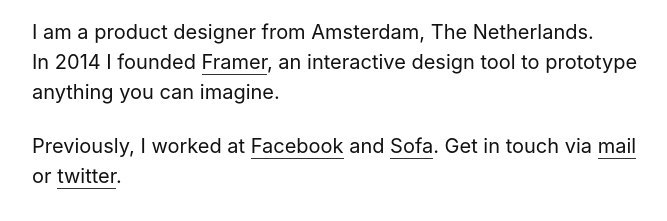
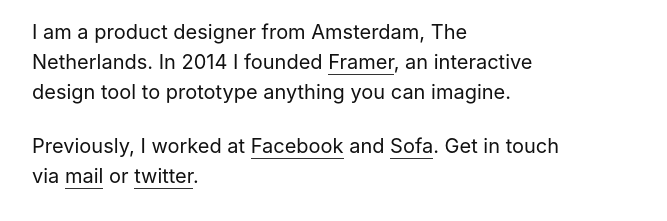
Before and after one commit to jornvandijk/jornvandijk.com, a plain HTML site: page index.html in a window 1280 px wide. Shown: the part 161-382 px from the top of the page, without its empty margins (96-763 px from the left). Drawn offline with Linux system fonts and the light colour scheme.

Commit message:
Maxwidth

```diff
--- a/index.html
+++ b/index.html
@@ -8,7 +8,7 @@
       body {
         font: 20px/1.5 -apple-system, BlinkMacSystemFont, Segoe UI, Helvetica, Arial, sans-serif;
         color: #111;
-        max-width: 630px;
+        max-width: 550px;
         margin: 10%;
       }
       a {
```
